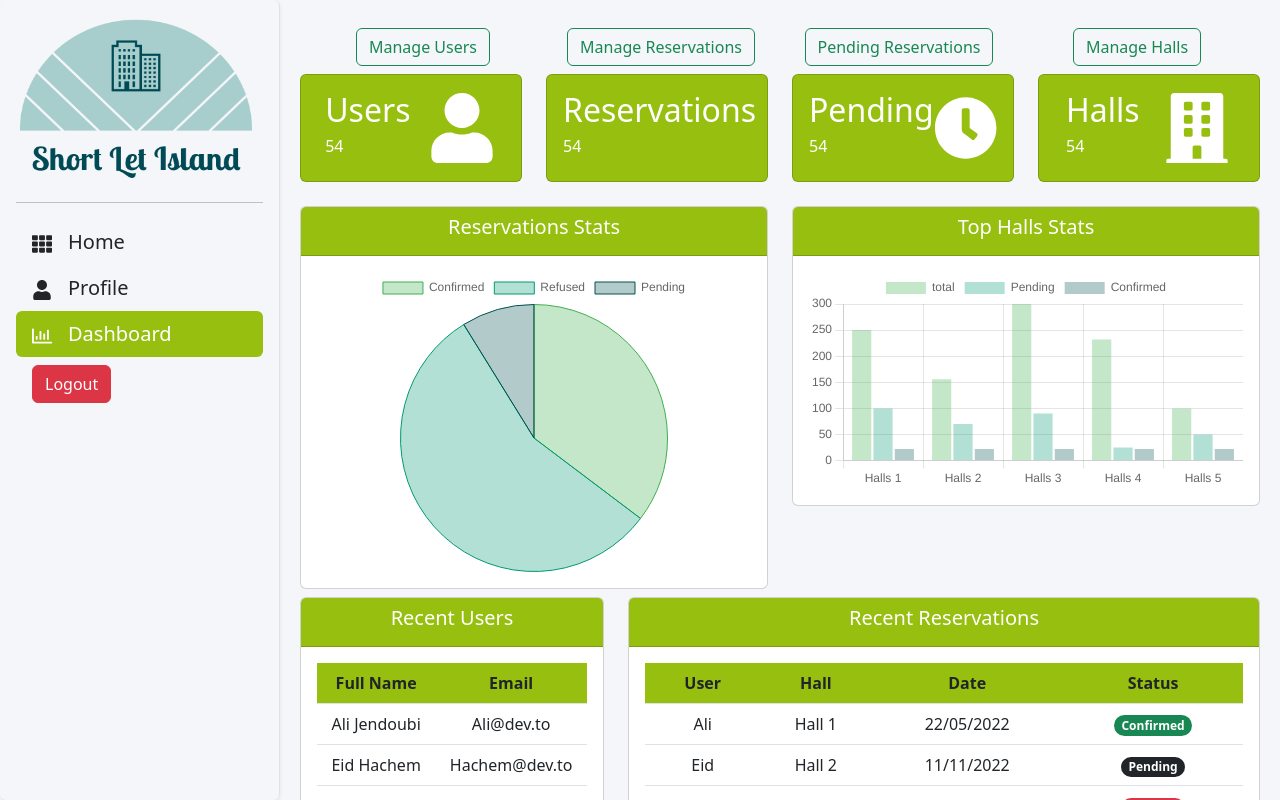
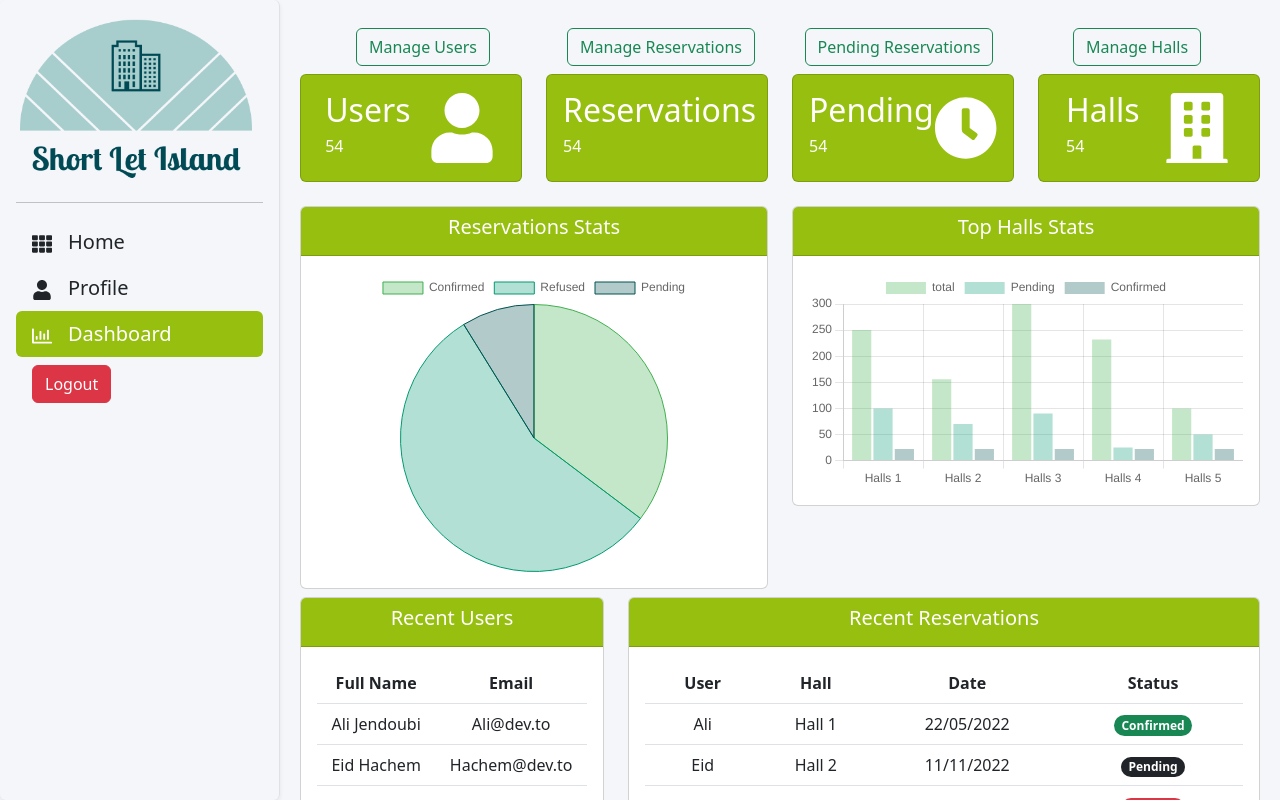
Before and after one commit to ichala/short-let-frontend, a React (Create React App) app: page /admin/dashboard in a window 1280 px wide. Built offline with nearby package versions, Linux system fonts and the light colour scheme; sample sign-in values are in the browser's storage.

Commit message:
Update Table styles

```diff
--- a/src/Pages/Admin/Dashboard/Tables/ReservationStatsTable.jsx
+++ b/src/Pages/Admin/Dashboard/Tables/ReservationStatsTable.jsx
@@ -37,7 +37,7 @@ function ReservationStatsTable() {
         </div>
         <div className="card-body">
           <table className="table">
-            <thead className={styles.card_bg}>
+            <thead>
               <tr>
                 <th scope="col">User</th>
                 <th scope="col">Hall</th>
--- a/src/Pages/Admin/Dashboard/Tables/UserStatsTable.jsx
+++ b/src/Pages/Admin/Dashboard/Tables/UserStatsTable.jsx
@@ -29,7 +29,7 @@ function UserStatsTable() {
         </div>
         <div className="card-body">
           <table className="table">
-            <thead className={styles.card_bg}>
+            <thead>
               <tr>
                 <th scope="col">Full Name</th>
                 <th scope="col">Email</th>
```
